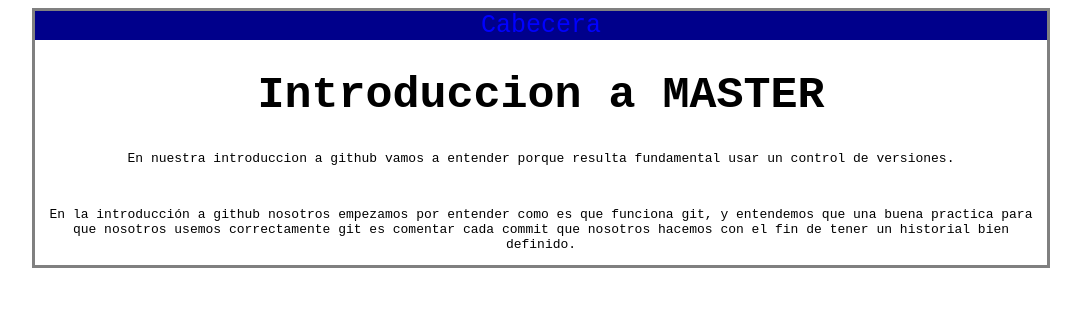
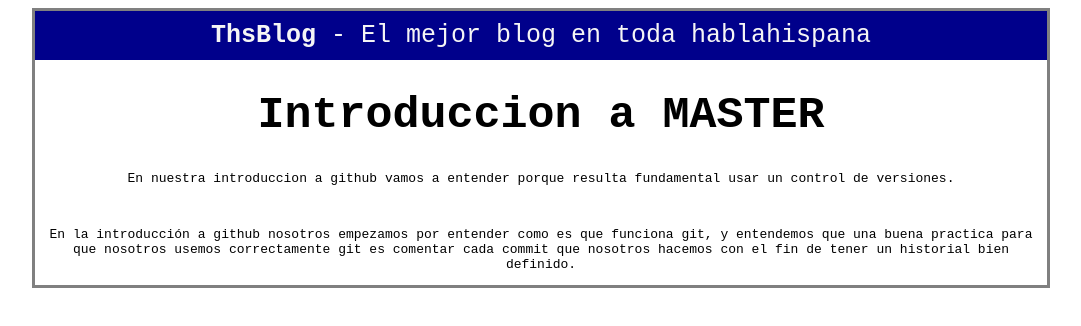
Before and after one commit to alcatere/github, a plain HTML site: page blog.html in a window 1280 px wide. Shown: the whole page, without its empty margins (102-1183 px from the left). Drawn offline with Linux system fonts and the light colour scheme.

Commit message:
Modificaciones en el header

```diff
--- a/blog.html
+++ b/blog.html
@@ -9,7 +9,7 @@
 
    <div id="container">
            <div id="cabecera">
-               Cabecera
+               <b>ThsBlog</b> - El mejor blog en toda hablahispana
            </div>
 
 
--- a/css/style.css
+++ b/css/style.css
@@ -19,10 +19,10 @@
 
 #cabecera{
 
-    padding: 0px;
+    padding-top: 10px;
+    padding-bottom: 10px;
+
     background-color: darkblue;
-
-    color: blue;
-
+    color: whitesmoke;
     font-size: 25px;
 }
```
